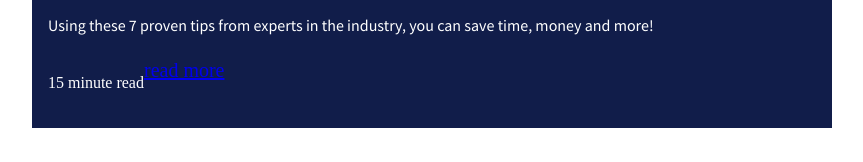
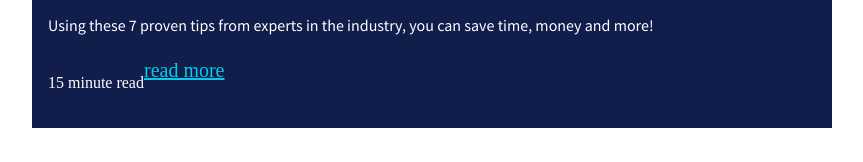
Before and after one commit to iamrajarajanr/card-project-flex, a plain HTML site: page index.html in a window 1280 px wide. Shown: the part 222-384 px from the top of the page, without its empty margins (208-1071 px from the left). Drawn offline with Linux system fonts and the light colour scheme; a web font is replaced by a local one.

Commit message:
btn color

```diff
--- a/styles.css
+++ b/styles.css
@@ -25,6 +25,7 @@
 }
 
 .card-btn{
+     color: #05cbe9;
     font-size: 1.25rem;
 }
 
```
